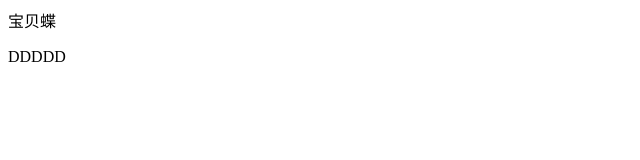
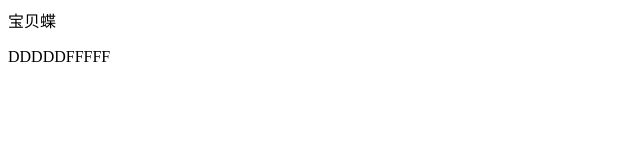
Before and after one commit to xiaoluxiang/bbdie.github.io, a plain HTML site: page index.html in a window 1280 px wide. Shown: the full height of the page, 0-640 px from the left. Drawn offline with Linux system fonts and the light colour scheme.

Commit message:
Update index.html

```diff
--- a/index.html
+++ b/index.html
@@ -2,7 +2,7 @@
 
   <body>
   <p>宝贝蝶</p>
-  DDDDD
+  DDDDDFFFFF
   <img src = '/1.JPG" alt = "宝贝蝶" />
   </body>
 </html>
```
